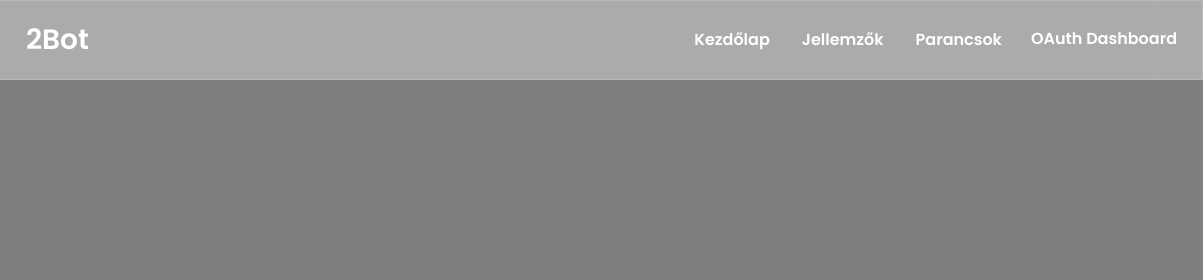
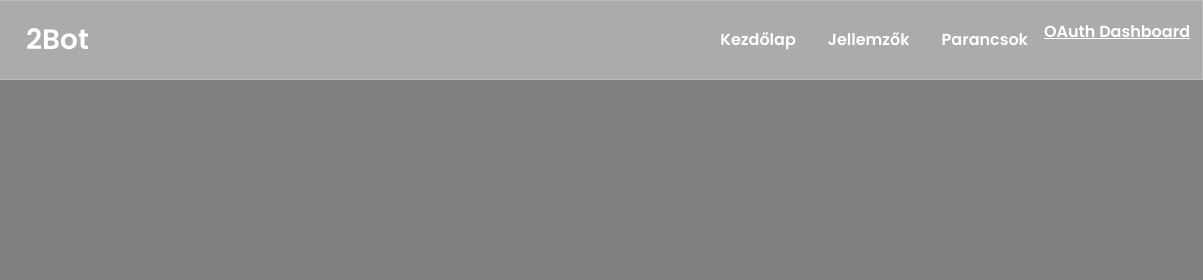
Before and after one commit to PoorLaszlo/2Bot, a website: page views/index.html in a window 1280 px wide. Shown: the top 280 px of the page, 77-1280 px from the left. Drawn offline with nearby package versions, Linux system fonts and the light colour scheme; no server answers; files whose address does not match are found by name; a web font is replaced by a local one.

Commit message:
Update index.html

```diff
--- a/views/index.html
+++ b/views/index.html
@@ -98,7 +98,7 @@
                 >Parancsok</a
               >
             </div>
-            <a href="/dashboard" class="btn btn2" type="button">
+            <a href="/dashboard" type="button">
               OAuth Dashboard
             </a>
           </div>
@@ -500,14 +500,6 @@
       color: rgb(94, 94, 94);
       transition: 0.5s;
     }
-    .btn2 {
-      color: white !important;
-      transition: 0.5s !important;
-    }
-    .btn2:hover {
-      color: rgb(38, 220, 226) !important;
-      transition: 0.5s !important;
-    }
 
     .btn:hover {
       color: rgb(0, 0, 0);
```
